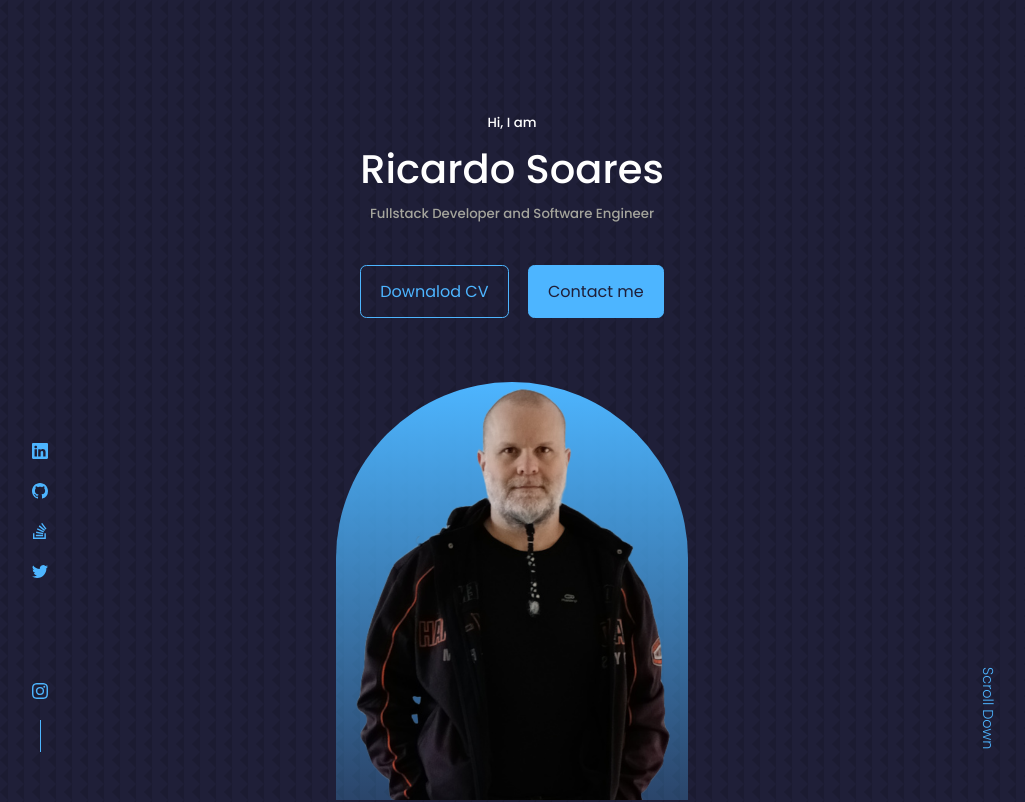
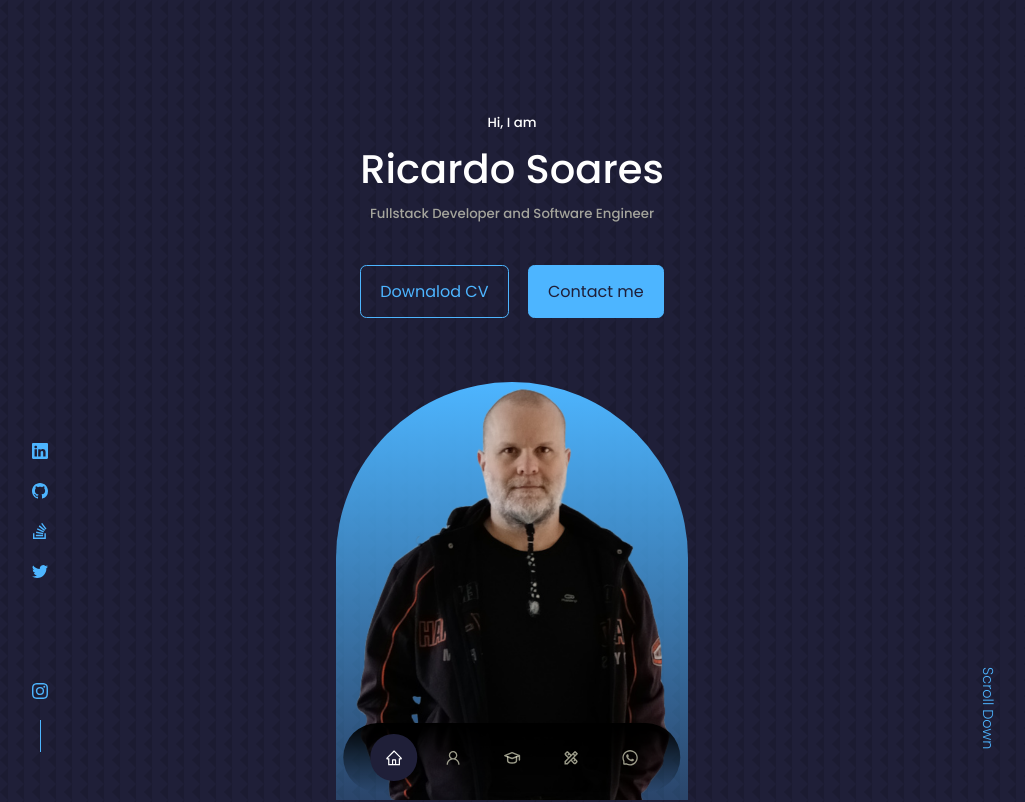
Before and after one commit to rstriquer/portfolio, a React (Create React App) app: page / in a window 1280 px wide. Shown: the top 802 px of the page, without its empty margins (128-1153 px from the left). Built offline with nearby package versions, Linux system fonts and the light colour scheme; some icons are missing.

Commit message:
feat: Update component nav to add new modules

```diff
--- a/src/components/nav/Nav.jsx
+++ b/src/components/nav/Nav.jsx
@@ -1,9 +1,19 @@
-import React from 'react'
+import { React, useState }  from 'react'
+import { AiOutlineHome, AiOutlineUser, AiOutlineWhatsApp } from 'react-icons/ai'
+import { TbSchool } from 'react-icons/tb'
+import { MdOutlineDesignServices } from 'react-icons/md'
 import './nav.css'
 
 const Nav = () => {
+    const [activeNav, setActiveNav] = useState('#')
     return (
-        <div>Nav</div>
+        <nav>
+            <a href="#" onClick={() => setActiveNav('#')} className={activeNav === '#' ? 'active' : '' }><AiOutlineHome /></a>
+            <a href="#about" onClick={() => setActiveNav('#about')} className={activeNav === '#about' ? 'active' : '' }><AiOutlineUser /></a>
+            <a href="#experience" onClick={() => setActiveNav('#experience')} className={activeNav === '#experience' ? 'active' : '' }><TbSchool /></a>
+            <a href="#services" onClick={() => setActiveNav('#services')} className={activeNav === '#services' ? 'active' : '' }><MdOutlineDesignServices /></a>
+            <a href="#contact" onClick={() => setActiveNav('#contact')} className={activeNav === '#contact' ? 'active' : '' }><AiOutlineWhatsApp /></a>
+        </nav>
     )
 }
 
--- a/src/components/nav/nav.css
+++ b/src/components/nav/nav.css
@@ -0,0 +1,34 @@
+nav {
+    background: -webkit-linear-gradient(-90deg, rgba(0,0,0,1) 0, rgba(255,255,255,0) 100%);
+    background: -moz-linear-gradient(180deg, rgba(0,0,0,1) 0, rgba(255,255,255,0) 100%);
+    background: linear-gradient(180deg, rgba(0,0,0,1) 0, rgba(255,255,255,0) 100%);
+    width: max-content;
+    display: block;
+    padding: 0.7rem 1.7rem;
+    z-index: 2;
+    position: fixed;
+    left: 50%;
+    transform: translateX(-50%);
+    bottom: 0.5rem;
+    display: flex;
+    gap: 0.8rem;
+    border-radius: 3rem;
+}
+
+nav a {
+    background: transparent;
+    padding: 0.9rem;
+    border-radius: 50%;
+    display: flex;
+    color: var(--color-light);
+    font-size: 1.1rem;
+}
+
+nav a:hover {
+    background: rgba(0, 0, 0, 0.3);
+}
+
+nav a.active {
+    background: var(--color-bg);
+    color: var(--color-white);
+}
```
